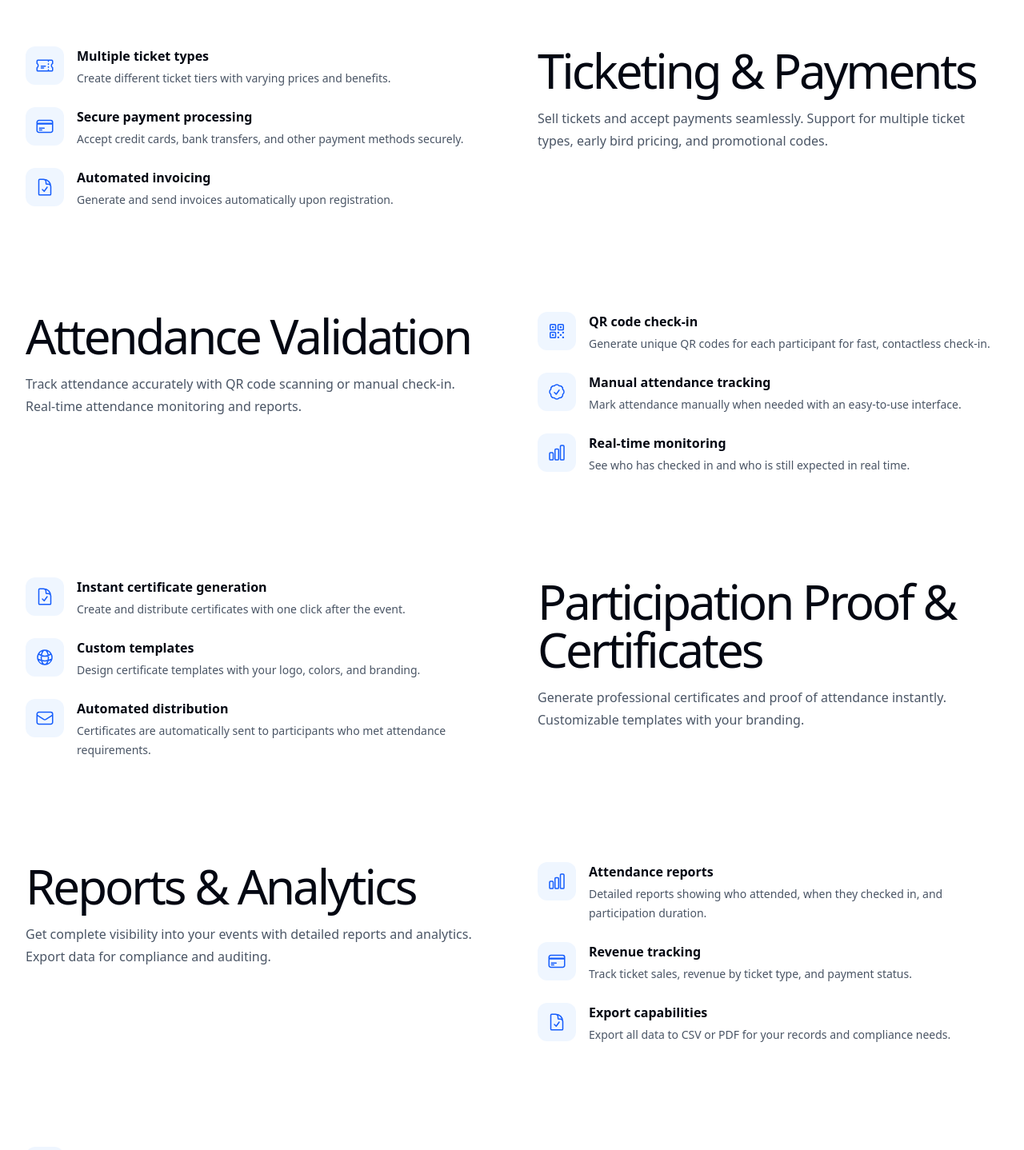
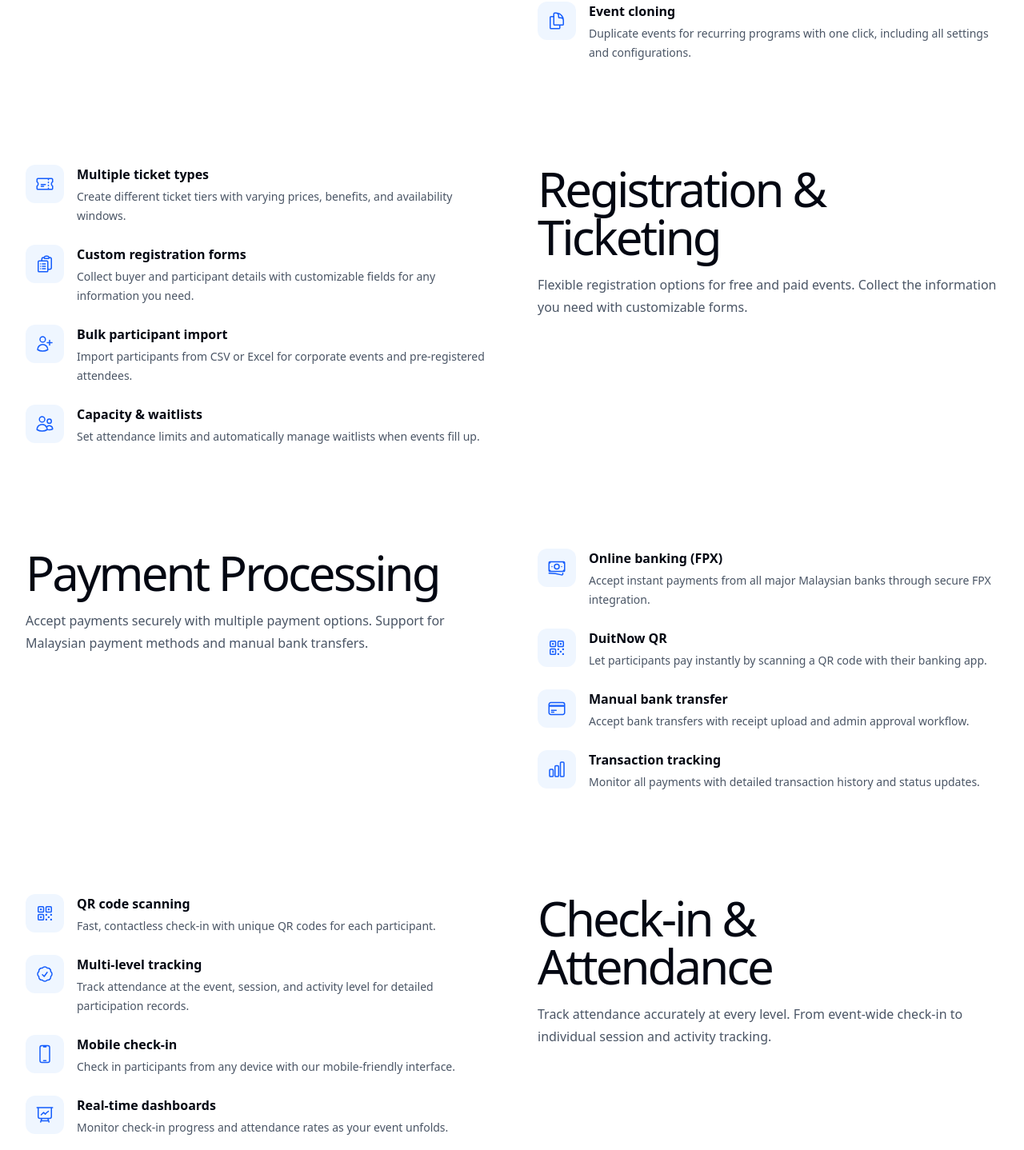
Before and after one commit to developers-hub-my/gatherhub-web, a Next.js app: page /features in a window 1280 px wide. Shown: the part 860-2298 px from the top of the page at 80% size. Built offline with nearby package versions, Linux system fonts and the light colour scheme; no server answers; a web font is replaced by a local one.

Commit message:
feat: update Features page with new sections for Event Creation, Registration, Payment Processing, and Team Collaboration

```diff
--- a/src/app/features/page.tsx
+++ b/src/app/features/page.tsx
@@ -5,18 +5,33 @@ import { config } from '@/lib/config'
 import { Navbar } from '@/components/navbar'
 import { Heading, Lead, Subheading } from '@/components/text'
 import {
-  BellAlertIcon,
+  AcademicCapIcon,
+  ArrowDownTrayIcon,
+  BanknotesIcon,
+  BuildingOfficeIcon,
+  CalendarDaysIcon,
   ChartBarIcon,
+  ChartPieIcon,
+  ChatBubbleLeftRightIcon,
   CheckBadgeIcon,
   ClipboardDocumentListIcon,
+  ClockIcon,
   CreditCardIcon,
+  DevicePhoneMobileIcon,
   DocumentCheckIcon,
+  DocumentDuplicateIcon,
   EnvelopeIcon,
-  GlobeAltIcon,
+  GiftIcon,
+  MegaphoneIcon,
+  MicrophoneIcon,
+  PresentationChartLineIcon,
   QrCodeIcon,
   ShieldCheckIcon,
   TicketIcon,
+  TrophyIcon,
   UserGroupIcon,
+  UserPlusIcon,
+  UsersIcon,
 } from '@heroicons/react/24/outline'
 import type { Metadata } from 'next'
 
@@ -37,9 +52,8 @@ function Hero() {
             Everything you need to run professional events.
           </Heading>
           <Lead className="mt-4 max-w-3xl">
-            From registration to participation proof, Gather Hub provides all
-            the tools you need to manage activities efficiently and
-            professionally.
+            From event creation to certificates, Gather Hub provides all the
+            tools you need to manage activities efficiently and professionally.
           </Lead>
         </div>
       </Container>
@@ -70,7 +84,9 @@ function FeatureSection({
         <Heading as="h3" className="text-3xl">
           {title}
         </Heading>
-        <p className="mt-4 text-base/7 text-gray-600 dark:text-gray-400">{description}</p>
+        <p className="mt-4 text-base/7 text-gray-600 dark:text-gray-400">
+          {description}
+        </p>
       </div>
       <div className={reverse ? 'lg:col-start-1 lg:row-start-1' : ''}>
         <div className="space-y-6">
@@ -99,155 +115,229 @@ function MainFeatures() {
   return (
     <Container className="py-24">
       <div className="space-y-32">
+        {/* Section 1: Event Creation & Scheduling */}
         <FeatureSection
-          title="Activity Management"
-          description="Create and manage all types of events from a single dashboard. Set up registration forms, ticket tiers, and capacity limits in minutes."
+          title="Event Creation & Scheduling"
+          description="Build comprehensive events with sessions, activities, and venue management. From one-day workshops to multi-day conferences."
           features={[
             {
-              name: 'Multiple activity types',
+              name: 'Rich event builder',
               description:
-                'Support for workshops, seminars, conferences, training sessions, and community events.',
-              icon: ClipboardDocumentListIcon,
+                'Create events with descriptions, custom fields, images, and all the details your participants need.',
+              icon: CalendarDaysIcon,
             },
             {
-              name: 'Custom registration forms',
+              name: 'Session & activity scheduling',
               description:
-                'Collect exactly the information you need with customizable registration fields.',
-              icon: DocumentCheckIcon,
+                'Organize time-blocked sessions and parallel activities with capacity limits and speaker assignments.',
+              icon: ClockIcon,
             },
             {
-              name: 'Capacity management',
+              name: 'Venue library',
               description:
-                'Set attendance limits and manage waitlists automatically.',
-              icon: UserGroupIcon,
+                'Save and reuse venues across events with address, capacity, and amenity information.',
+              icon: BuildingOfficeIcon,
+            },
+            {
+              name: 'Event cloning',
+              description:
+                'Duplicate events for recurring programs with one click, including all settings and configurations.',
+              icon: DocumentDuplicateIcon,
             },
           ]}
         />
 
+        {/* Section 2: Registration & Ticketing */}
         <FeatureSection
-          title="Ticketing & Payments"
-          description="Sell tickets and accept payments seamlessly. Support for multiple ticket types, early bird pricing, and promotional codes."
+          title="Registration & Ticketing"
+          description="Flexible registration options for free and paid events. Collect the information you need with customizable forms."
           reverse
           features={[
             {
               name: 'Multiple ticket types',
               description:
-                'Create different ticket tiers with varying prices and benefits.',
+                'Create different ticket tiers with varying prices, benefits, and availability windows.',
               icon: TicketIcon,
             },
             {
-              name: 'Secure payment processing',
+              name: 'Custom registration forms',
               description:
-                'Accept credit cards, bank transfers, and other payment methods securely.',
-              icon: CreditCardIcon,
+                'Collect buyer and participant details with customizable fields for any information you need.',
+              icon: ClipboardDocumentListIcon,
             },
             {
-              name: 'Automated invoicing',
+              name: 'Bulk participant import',
               description:
-                'Generate and send invoices automatically upon registration.',
-              icon: DocumentCheckIcon,
+                'Import participants from CSV or Excel for corporate events and pre-registered attendees.',
+              icon: UserPlusIcon,
+            },
+            {
+              name: 'Capacity & waitlists',
+              description:
+                'Set attendance limits and automatically manage waitlists when events fill up.',
+              icon: UsersIcon,
             },
           ]}
         />
 
+        {/* Section 3: Payment Processing */}
         <FeatureSection
-          title="Attendance Validation"
-          description="Track attendance accurately with QR code scanning or manual check-in. Real-time attendance monitoring and reports."
+          title="Payment Processing"
+          description="Accept payments securely with multiple payment options. Support for Malaysian payment methods and manual bank transfers."
           features={[
             {
-              name: 'QR code check-in',
+              name: 'Online banking (FPX)',
               description:
-                'Generate unique QR codes for each participant for fast, contactless check-in.',
+                'Accept instant payments from all major Malaysian banks through secure FPX integration.',
+              icon: BanknotesIcon,
+            },
+            {
+              name: 'DuitNow QR',
+              description:
+                'Let participants pay instantly by scanning a QR code with their banking app.',
               icon: QrCodeIcon,
             },
             {
-              name: 'Manual attendance tracking',
+              name: 'Manual bank transfer',
               description:
-                'Mark attendance manually when needed with an easy-to-use interface.',
-              icon: CheckBadgeIcon,
+                'Accept bank transfers with receipt upload and admin approval workflow.',
+              icon: CreditCardIcon,
             },
             {
-              name: 'Real-time monitoring',
+              name: 'Transaction tracking',
               description:
-                'See who has checked in and who is still expected in real time.',
+                'Monitor all payments with detailed transaction history and status updates.',
               icon: ChartBarIcon,
             },
           ]}
         />
 
+        {/* Section 4: Check-in & Attendance */}
         <FeatureSection
-          title="Participation Proof & Certificates"
-          description="Generate professional certificates and proof of attendance instantly. Customizable templates with your branding."
+          title="Check-in & Attendance"
+          description="Track attendance accurately at every level. From event-wide check-in to individual session and activity tracking."
           reverse
           features={[
             {
-              name: 'Instant certificate generation',
+              name: 'QR code scanning',
               description:
-                'Create and distribute certificates with one click after the event.',
-              icon: DocumentCheckIcon,
+                'Fast, contactless check-in with unique QR codes for each participant.',
+              icon: QrCodeIcon,
             },
             {
-              name: 'Custom templates',
+              name: 'Multi-level tracking',
               description:
-                'Design certificate templates with your logo, colors, and branding.',
-              icon: GlobeAltIcon,
+                'Track attendance at the event, session, and activity level for detailed participation records.',
+              icon: CheckBadgeIcon,
             },
             {
-              name: 'Automated distribution',
+              name: 'Mobile check-in',
               description:
-                'Certificates are automatically sent to participants who met attendance requirements.',
-              icon: EnvelopeIcon,
+                'Check in participants from any device with our mobile-friendly interface.',
+              icon: DevicePhoneMobileIcon,
+            },
+            {
+              name: 'Real-time dashboards',
+              description:
+                'Monitor check-in progress and attendance rates as your event unfolds.',
+              icon: PresentationChartLineIcon,
             },
           ]}
         />
 
+        {/* Section 5: Certificates & Recognition */}
         <FeatureSection
-          title="Reports & Analytics"
-          description="Get complete visibility into your events with detailed reports and analytics. Export data for compliance and auditing."
+          title="Certificates & Recognition"
+          description="Generate professional certificates with flexible eligibility rules. Reward participation with verified credentials."
           features={[
             {
-              name: 'Attendance reports',
+              name: 'Customizable templates',
               description:
-                'Detailed reports showing who attended, when they checked in, and participation duration.',
-              icon: ChartBarIcon,
+                'Design certificate templates with your branding, colors, and layout preferences.',
+              icon: AcademicCapIcon,
             },
             {
-              name: 'Revenue tracking',
+              name: 'Eligibility rules',
               description:
-                'Track ticket sales, revenue by ticket type, and payment status.',
-              icon: CreditCardIcon,
+                'Set attendance requirements, activity completion, and other criteria for certificate issuance.',
+              icon: DocumentCheckIcon,
             },
             {
-              name: 'Export capabilities',
+              name: 'Point-based scoring',
               description:
-                'Export all data to CSV or PDF for your records and compliance needs.',
-              icon: DocumentCheckIcon,
+                'Award points for sessions, activities, and achievements to recognize top participants.',
+              icon: TrophyIcon,
+            },
+            {
+              name: 'QR verification',
+              description:
+                'Each certificate includes a QR code for instant authenticity verification.',
+              icon: ShieldCheckIcon,
             },
           ]}
         />
 
+        {/* Section 6: Team & Collaboration */}
         <FeatureSection
-          title="Communication & Notifications"
-          description="Keep participants informed with automated emails and notifications. Send updates, reminders, and important information."
+          title="Team & Collaboration"
+          description="Work together to deliver great events. Assign roles, manage speakers and sponsors, and coordinate your crew."
           reverse
           features={[
             {
-              name: 'Automated email confirmations',
+              name: 'Crew management',
               description:
-                'Send registration confirmations, payment receipts, and tickets automatically.',
+                'Assign team members with specific roles and permissions for check-in, certificates, and more.',
+              icon: UserGroupIcon,
+            },
+            {
+              name: 'Speaker profiles',
+              description:
+                'Showcase your speakers with photos, bios, expertise tags, and social links.',
+              icon: MicrophoneIcon,
+            },
+            {
+              name: 'Sponsor management',
+              description:
+                'Organize sponsors by tier with logos, benefits tracking, and visibility options.',
+              icon: MegaphoneIcon,
+            },
+            {
+              name: 'Kit distribution',
+              description:
+                'Track swag and kit item collection with variant support and collection status.',
+              icon: GiftIcon,
+            },
+          ]}
+        />
+
+        {/* Section 7: Communication & Insights */}
+        <FeatureSection
+          title="Communication & Insights"
+          description="Keep participants informed and gain valuable insights. Send targeted emails and access detailed analytics."
+          features={[
+            {
+              name: 'Blast email campaigns',
+              description:
+                'Send targeted emails to all participants or specific groups with personalization.',
               icon: EnvelopeIcon,
             },
             {
-              name: 'Event reminders',
+              name: 'Email templates',
               description:
-                'Schedule reminder emails to reduce no-shows and keep participants engaged.',
-              icon: BellAlertIcon,
+                'Use pre-built templates for reminders, confirmations, and post-event follow-ups.',
+              icon: ChatBubbleLeftRightIcon,
             },
             {
-              name: 'Broadcast messages',
+              name: 'Analytics dashboard',
               description:
-                'Send announcements and updates to all participants or specific groups.',
-              icon: GlobeAltIcon,
+                'Track registrations, attendance rates, revenue, and participant engagement.',
+              icon: ChartPieIcon,
+            },
+            {
+              name: 'Data export',
+              description:
+                'Export participant lists, attendance records, and reports to CSV or Excel.',
+              icon: ArrowDownTrayIcon,
             },
           ]}
         />
@@ -273,7 +363,8 @@ function SecurityCompliance() {
               Data encryption
             </h3>
             <p className="mt-2 text-sm/6 text-gray-600 dark:text-gray-400">
-              All data is encrypted in transit and at rest using industry-standard protocols.
+              All data is encrypted in transit and at rest using
+              industry-standard protocols.
             </p>
           </div>
           <div className="rounded-2xl bg-white p-8 shadow-sm ring-1 ring-gray-200 dark:bg-gray-800 dark:ring-gray-700">
@@ -291,7 +382,8 @@ function SecurityCompliance() {
               Audit trails
             </h3>
             <p className="mt-2 text-sm/6 text-gray-600 dark:text-gray-400">
-              Complete audit logs for all activities, payments, and attendance records.
+              Complete audit logs for all activities, payments, and attendance
+              records.
             </p>
           </div>
         </div>
@@ -306,7 +398,7 @@ function CTA() {
       <div className="text-center">
         <Heading as="h2">Ready to get started?</Heading>
         <p className="mt-6 text-lg text-gray-600 dark:text-gray-400">
-          Create your first activity in minutes. No credit card required.
+          Create your first event in minutes. No credit card required.
         </p>
         <div className="mt-8 flex justify-center gap-4">
           <Button href={`${config.appUrl}/register`}>Start for free</Button>
```
